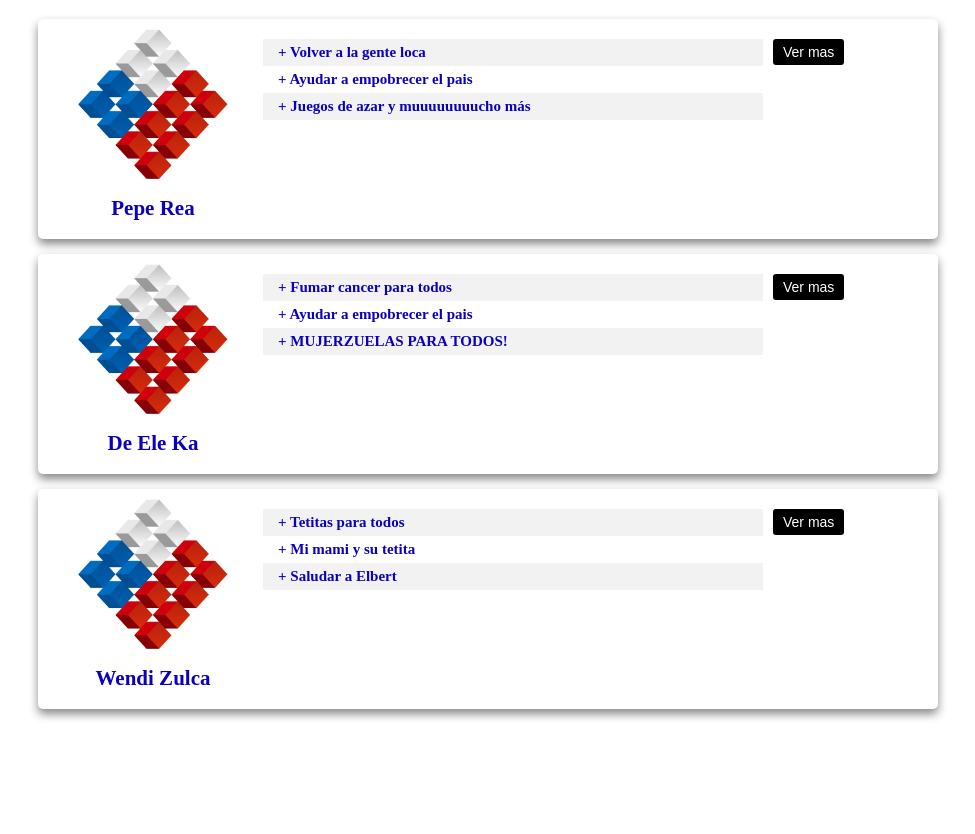
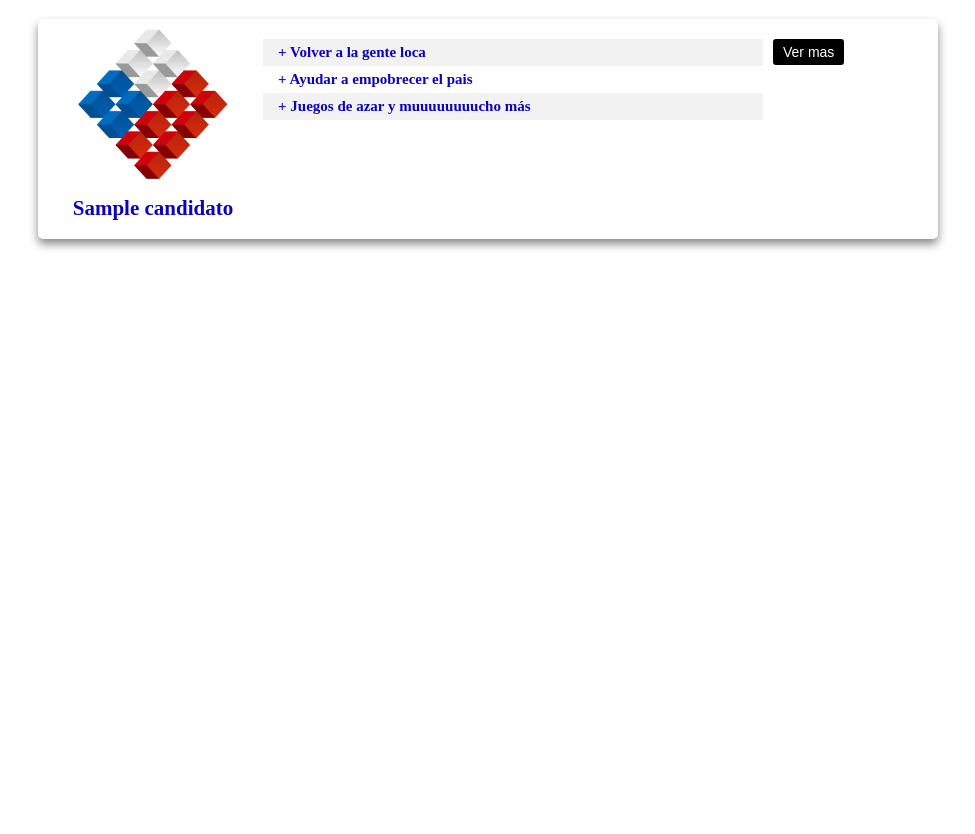
Before and after one commit to ersilva/presidenciables, a Django app: template PP/Promesas/templates/Promesas/index.html in a window 1280 px wide. Shown: the part 261-1095 px from the top of the page, without its empty margins (152-1127 px from the left). After the commit the page ends 511 px from the top, so only its background shows below. Run offline with Django 3.2, Linux system fonts and the light colour scheme; the template is opened without the code that fills it: values that come from a table or form of the project are taken from there, others are empty; tables that the repository leaves empty hold one stand-in row (values such as "Sample post"); parts of the project's set-up code (start-up, migrations or seed data) failed here and were passed over.

Commit message:
Cambios en view perfil e index

```diff
--- a/PP/PP/settings.py
+++ b/PP/PP/settings.py
@@ -12,7 +12,7 @@ MANAGERS = ADMINS
 DATABASES = {
     'default': {
         'ENGINE': 'django.db.backends.sqlite3', # Add 'postgresql_psycopg2', 'mysql', 'sqlite3' or 'oracle'.
-        'NAME': '/home/zero/bd',                      # Or path to database file if using sqlite3.
+        'NAME': '/Users/matbravo/Sites/presidenciables/db/zero',                      # Or path to database file if using sqlite3.
         # The following settings are not used with sqlite3:
         'USER': '',
         'PASSWORD': '',
--- a/PP/PP/urls.py
+++ b/PP/PP/urls.py
@@ -6,7 +6,7 @@ admin.autodiscover()
 
 urlpatterns = patterns('',
     # Examples:
-    url(r'^Promesas', include('Promesas.urls')),
+    url(r'^Promesas/', include('Promesas.urls')),
     # url(r'^PP/', include('PP.foo.urls')),
 
     # Uncomment the admin/doc line below to enable admin documentation:
--- /dev/null
+++ b/PP/Promesas/static/Promesas/style.css
@@ -0,0 +1,168 @@
+body{
+	width:100%;
+	height:100%;
+	margin:0;
+	font-size:14px;
+}
+.footer{
+	width:100%;
+	height:100px;
+}
+.wrapper{
+	width:1000px;
+	margin:0 auto;
+}
+
+.header{
+	height:120px;
+	padding:20px 40px 20px 40px;
+	color:#BD2A0E;
+	position:relative;
+	font-size:30px;
+	background-color:white;
+}
+
+.content{
+	margin-top:50px;
+	padding:10px 50px 10px 50px;
+	position:relative;
+	color:#0B00BD;
+}
+
+/********************PAGINA INDEX************************/
+.box_perfil{
+	margin: 15px 0px 15px 0px;
+	/*border:1px solid black;*/
+	background-color:white;
+	padding:10px 15px 10px 15px;
+	border-radius:5px;
+	-webkit-border-radius:5px;
+	-moz-border-radius:5px;
+	box-shadow:10px 10px 5px #888888;
+	-webkit-box-shadow:0px 5px 10px #888888;
+	-moz-box-shadow:0px 5px 5px #888888;
+
+}
+.box_perfil .box_photo{
+	float:left;
+	height:200px;
+	width:200px;
+	/*border:1px solid black;*/
+}
+.box_perfil .box_photo h2{
+	text-align:center;
+	}
+.box_perfil .box_photo img{
+	margin-left:25px;
+}
+
+.box_perfil .box_prom{
+	float:left;
+	margin-top:10px;
+	margin-left:10px;
+	width:500px;
+	height:180px;
+
+}
+
+.box_perfil .box_prom .single_prom{
+	font-weight: 700;
+	font-size:15px;
+	padding:5px 15px 5px 15px;
+}
+.box_perfil .box_prom .first{
+	background-color:rgba(0,0,0,0.05);
+}
+
+.box_perfil .box_actions{
+	float:left;
+	margin-left:10px;
+	margin-top:10px;
+}
+
+.box_perfil input[type=button]{
+	border:0px;
+	color:white;
+	background-color:rgb(0,0,0,1);
+	cursor: auto;
+	font-size:14px;
+	padding:5px 10px 5px 10px;
+	border-radius:3px;
+	-webkit-border-radius:3px;
+	-moz-border-radius:3px;
+}
+/********************PAGINA PERFIL************************/
+
+
+.box_bio{
+	border-top:1px solid black;
+	border-bottom: 1px solid black;
+	padding: 10px 20px 10px 20px;
+}
+
+.box_bio .box_photo_name{
+	float:left;
+	width:200px;
+
+}
+
+.box_bio .box_photo{
+	float:left;
+	height:200px;
+	width:200px;
+	border:1px solid black;
+}
+
+.box_bio .box_prom1{
+	float:left;
+	margin-left:20px;
+	width:500px;
+	height:180px;
+
+}
+
+.box_bio .box_prom1 h2{
+	color:#BD2A0E;
+}
+
+.box_bio .box_prom2{
+	float:left;
+	margin-top:10px;
+	border:1px solid black;
+	width:500px;
+	height:180px;
+
+}
+
+.box_bio .box_prom2 .single_prom{
+	float:left;
+	margin-left:20px;
+	margin-top:10px;
+	width:400px;
+	font-weight: 700;
+	font-size:15px;
+}
+
+.box_form_upload{
+	padding:10px 20px 10px 20px;
+}
+.box_form_upload .name{
+	color:#BD2A0E;
+}
+
+.box_form_upload .form_upload_prom{
+	float:right;
+	width:500px;
+	margin-top:50px;
+}
+
+.box_form_upload .form_upload_prom .submit{
+	border-radius: 5px 5px 5px 5px;
+	background-color: #1C44BD;
+	color:white;
+}
+
+
+.clear{
+	clear:both;
+}
--- a/PP/Promesas/templates/Promesas/index.html
+++ b/PP/Promesas/templates/Promesas/index.html
@@ -1,7 +1,8 @@
 <html>
 	<head>
 		<title>Promesas Políticas</title>
-		<link rel="stylesheet" type="text/css" href="style.css" media="screen" />
+		{% load staticfiles %}
+		<link rel="stylesheet" type="text/css" href="{% static 'Promesas/style.css' %}" media="screen" />
 		<meta charset="UTF-8" />
 	</head>
 	<body>
@@ -15,11 +16,11 @@
 		<div class="wrapper">
 			<div class="content">
 				<h2> Candidatos </h1>
+				{% for candidato in candidatos_actual_list %}
 				<div class="box_perfil">
 					<div class="box_photo">
-
 						<img src="gobierno_de_chile.jpg" height="150" width="150" />
-						<h2>Pepe Rea</h2>
+						<h2>{{ candidato.nombre }}</h2>
 					</div>
 					<div class="box_prom">
 						<div class="single_prom first">
@@ -33,58 +34,12 @@
 						</div>
 					</div>
 					<div class="box_actions">
-						<a href="perfil"><input type="button" value="Ver mas" /></a>
+						<a href="{% url 'perfil' candidato.id %}"><input type="button" value="Ver mas" /></a>
 					</div>
 					<div class="clear">
 					</div>
 				</div>
-				<div class="box_perfil">
-					<div class="box_photo">
-
-						<img src="gobierno_de_chile.jpg" height="150" width="150" />
-						<h2>De Ele Ka</h2>
-					</div>
-					<div class="box_prom">
-						<div class="single_prom first">
-							+ Fumar cancer para todos
-						</div>
-						<div class="single_prom second">
-							+ Ayudar a empobrecer el pais
-						</div>
-						<div class="single_prom first">
-							+ MUJERZUELAS PARA TODOS!
-						</div>
-					</div>
-					<div class="box_actions">
-						<a href="perfil"><input type="button" value="Ver mas" /></a>
-					</div>
-					<div class="clear">
-					</div>
-				</div>
-				<div class="box_perfil">
-					<div class="box_photo">
-
-						<img src="gobierno_de_chile.jpg" height="150" width="150" />
-						<h2>Wendi Zulca</h2>
-					</div>
-					<div class="box_prom">
-						<div class="single_prom first">
-							+ Tetitas para todos
-						</div>
-						<div class="single_prom second">
-							+ Mi mami y su tetita
-						</div>
-						<div class="single_prom first">
-							+ Saludar a Elbert
-						</div>
-					</div>
-					<div class="box_actions">
-						<a href="perfil"><input type="button" value="Ver mas" /></a>
-					</div>
-					<div class="clear">
-					</div>
-				</div>
-
+				{% endfor %}
 			</div>
 		</div>
 		<div calss="wrapper">
--- a/PP/Promesas/templates/Promesas/perfil.html
+++ b/PP/Promesas/templates/Promesas/perfil.html
@@ -1,7 +1,8 @@
 <html>
 	<head>
 		<title>Promesas Políticas</title>
-		<link rel="stylesheet" type="text/css" href="style.css" media="screen" />
+		{% load staticfiles %}
+		<link rel="stylesheet" type="text/css" href="{% static 'Promesas/style.css' %}" media="screen" />
 		<meta charset="UTF-8" />
 	</head>
 	<body>
@@ -17,7 +18,7 @@
 				<h1> Detalle del candidato </h1>
 				<div class="box_bio">
 					<div class="box_photo_name">
-						<h2>Álvaro Uribe</h2>
+						<h2>{{ candidato.nombre }}</h2>
 						<div class="box_photo">
 							<img src="http://americalatinaunida.files.wordpress.com/2009/08/alvaro-uribe2.jpg" height="150" width="100" />
 
--- a/PP/Promesas/urls.py
+++ b/PP/Promesas/urls.py
@@ -3,5 +3,6 @@ from django.conf.urls import patterns, url
 from Promesas import views
 
 urlpatterns = patterns('',
-    url(r'^$', views.index, name='index')
+    url(r'^$', views.index, name='index'),
+    url(r'perfil/(?P<candidato_id>\d+)', views.perfil, name='perfil')
 )
```
Also changed, not shown: PP/Promesas/views.py (+9 -1 lines), 9 other files.
